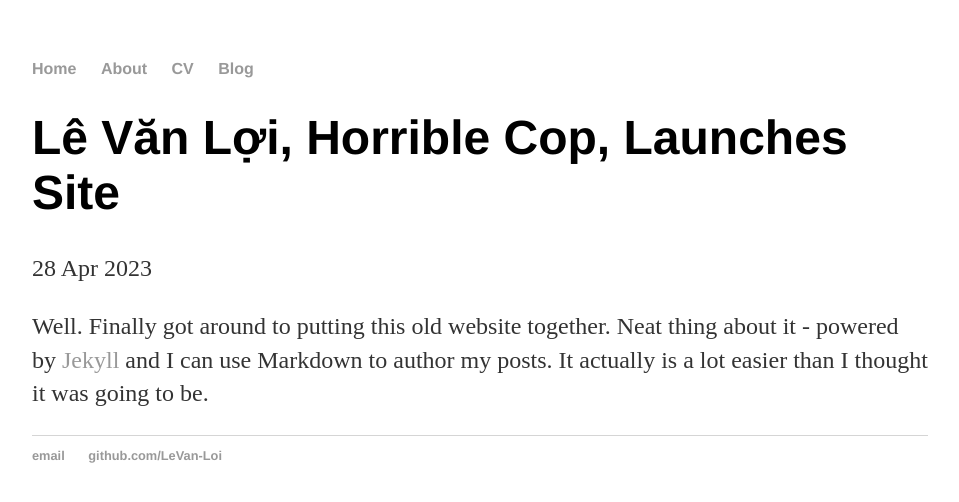
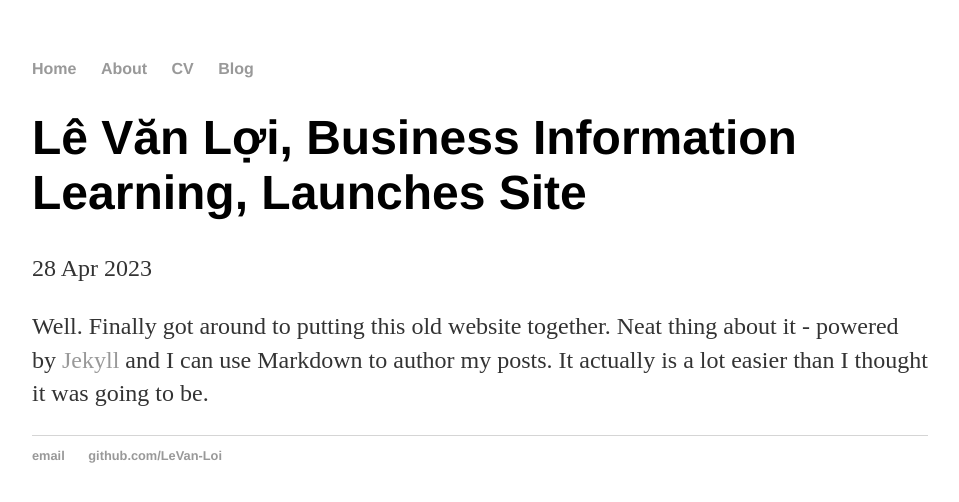
Before and after one commit to LeVan-Loi/LeVan-Loi.github.io, a Jekyll site: the page built from _posts/2023-04-28-LeVan-Loi-site-launched.md, in a window 1280 px wide. Shown: the top 502 px of the page, without its empty margins (160-1119 px from the left). Built offline with Jekyll 4.4.1, drawn with Linux system fonts in a browser that asks for light colours.

Commit message:
Update 2023-04-28-LeVan-Loi-site-launched.md #3

```diff
--- a/_posts/2023-04-28-LeVan-Loi-site-launched.md
+++ b/_posts/2023-04-28-LeVan-Loi-site-launched.md
@@ -1,6 +1,6 @@
 ---
 layout: post
-title: "Lê Văn Lợi, Horrible Cop, Launches Site"
+title: "Lê Văn Lợi, Business Information Learning, Launches Site"
 date: 2023-04-28
 ---
 
```
